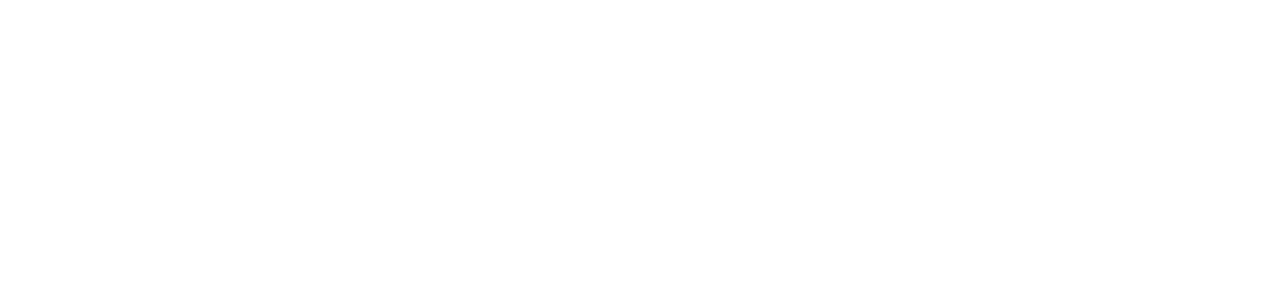
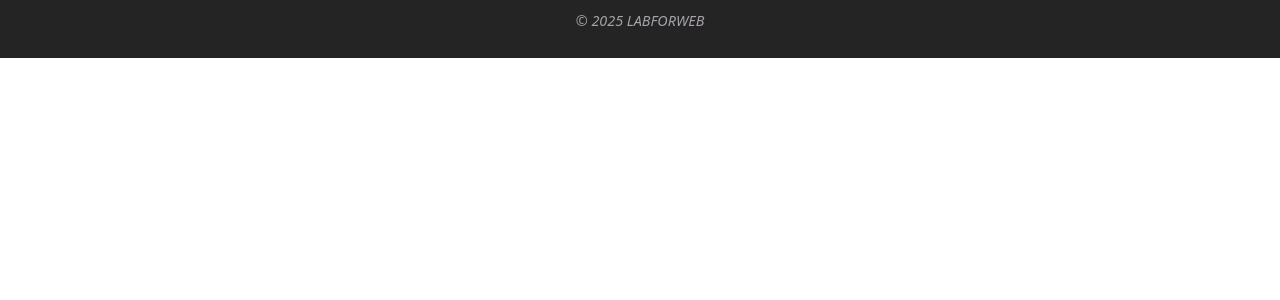
Before and after one commit to LPSimee/Stop-Code-Modulo-5, an Angular app in the folder 3-gestione-dati-service/: page / in a window 1280 px wide. Shown: the top 300 px of the page. Built offline with nearby package versions, Linux system fonts and the light colour scheme.

Commit message:
feat(footer): added CSS styles

```diff
--- a/3-gestione-dati-service/src/app/app.component.html
+++ b/3-gestione-dati-service/src/app/app.component.html
@@ -1 +1,3 @@
 <router-outlet />
+
+<app-footer></app-footer>
--- a/3-gestione-dati-service/src/app/footer/footer.component.html
+++ b/3-gestione-dati-service/src/app/footer/footer.component.html
@@ -1 +1,5 @@
-<p>footer works!</p>
+<footer>
+    <div>
+        <p>© 2025 LABFORWEB</p>
+    </div>
+</footer>
--- a/3-gestione-dati-service/src/app/footer/footer.component.scss
+++ b/3-gestione-dati-service/src/app/footer/footer.component.scss
@@ -0,0 +1,9 @@
+// Footer Stylesheet
+footer {
+    background-color: #242424; // 900 gray
+    color: #a7a2a9; // Rose's quartz
+    text-align: center;
+    font-style: italic;
+    font-size: 0.9rem;
+    padding: 10px 0;
+}
```
